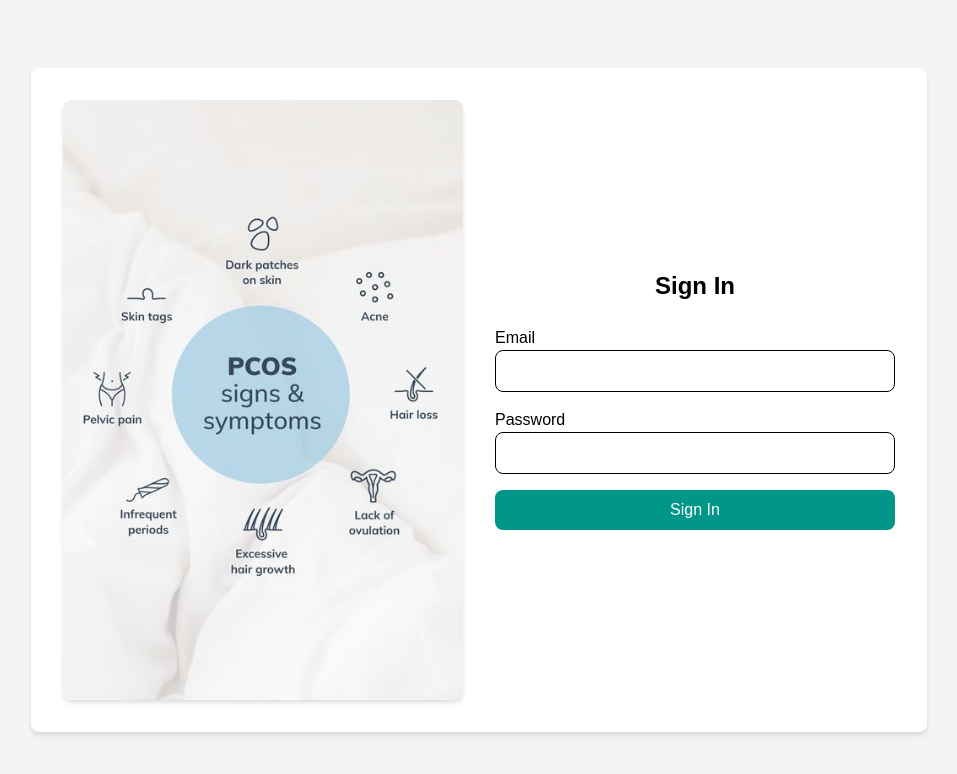
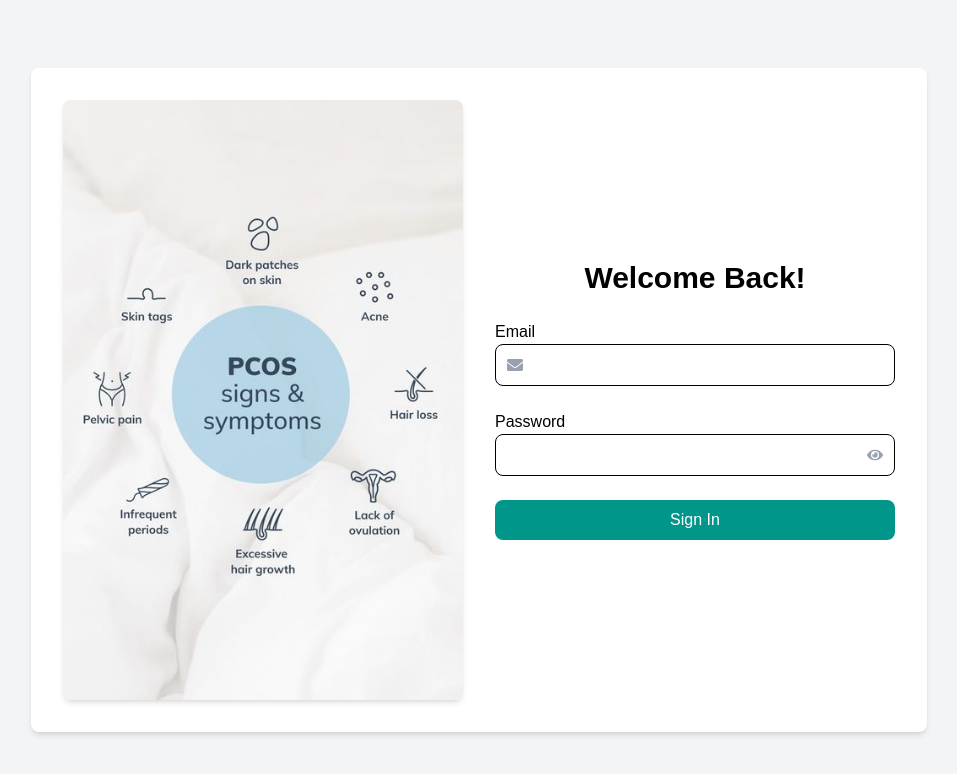
Before and after one commit to DevzekiFaith/pcos-med-app, a Next.js app: page /sign-in in a window 1280 px wide. Shown: the top 774 px of the page, without its empty margins (161-1118 px from the left). Built offline with nearby package versions, Linux system fonts and the light colour scheme.

Commit message:
New-envelope

```diff
--- a/src/Component/Modal/Modal.tsx
+++ b/src/Component/Modal/Modal.tsx
@@ -1,15 +1,31 @@
-"use client"
+"use client";
 
-import { useState } from "react";
+import { useState, useEffect } from "react";
 import Link from "next/link";
 import Image from "next/image";
 import { FaBars, FaTimes } from "react-icons/fa";
+import { useRouter } from "next/navigation";
 
 export default function Modal() {
   const [isOpen, setIsOpen] = useState(false);
+  const [isAuthenticated, setIsAuthenticated] = useState(false);
+  const router = useRouter();
 
   const toggleModal = () => {
     setIsOpen(!isOpen);
+  };
+
+  useEffect(() => {
+    // Check if the user is authenticated
+    const authStatus = localStorage.getItem("isAuthenticated");
+    setIsAuthenticated(authStatus === "true");
+  }, []);
+
+  const handleSignOut = () => {
+    localStorage.removeItem("isAuthenticated"); // Remove authentication flag
+    setIsAuthenticated(false); // Update state
+    toggleModal(); // Close the modal
+    router.push("/sign-in"); // Redirect to the Sign-In page
   };
 
   return (
@@ -25,7 +41,7 @@ export default function Modal() {
 
       {/* Modal */}
       {isOpen && (
-        <div className="fixed inset-0 bg-black opacity-95 z-50 flex items-center justify-center">
+        <div className="fixed inset-0 bg-black bg-opacity-95 z-50 flex items-center justify-center">
           <div className="bg-white w-11/12 max-w-md rounded-lg shadow-lg p-6 relative">
             {/* Close Button */}
             <button
@@ -68,9 +84,26 @@ export default function Modal() {
                 <Link href="/resources" onClick={toggleModal}>
                   Resources
                 </Link>
-                <Link href="/sign-in" onClick={toggleModal}>
-                  Sign In
-                </Link>
+                {isAuthenticated ? (
+                  <button
+                    onClick={handleSignOut}
+                    className="text-red-600 border border-red-600
+                    rounded-full px-4 py-2 hover:bg-red-600
+                    hover:text-white transition"
+                  >
+                    Sign Out
+                  </button>
+                ) : (
+                  <Link
+                    href="/sign-in"
+                    onClick={toggleModal}
+                    className="text-teal-600 border border-teal-600
+                    rounded-full px-4 py-2 hover:bg-teal-600 hover:text-white
+                    transition text-center"
+                  >
+                    Sign In
+                  </Link>
+                )}
               </nav>
             </div>
           </div>
--- a/src/app/sign-in/page.tsx
+++ b/src/app/sign-in/page.tsx
@@ -1,12 +1,19 @@
 "use client";
 
+import { useState } from "react";
 import { useForm } from "react-hook-form";
 import { useRouter } from "next/navigation";
 import Image from "next/image";
+import { FaEye, FaEyeSlash, FaEnvelope } from "react-icons/fa";
 
 export default function SignInPage() {
   const { register, handleSubmit, formState: { errors } } = useForm<{ email: string; password: string }>();
   const router = useRouter();
+  const [showPassword, setShowPassword] = useState(false);
+
+  const togglePasswordVisibility = () => {
+    setShowPassword(!showPassword);
+  };
 
   const onSubmit = (data: { email: string; password: string }) => {
     // Mock authentication logic
@@ -20,7 +27,7 @@ export default function SignInPage() {
 
   return (
     <div className="min-h-screen flex items-center justify-center bg-gray-100">
-      <div className="bg-white p-8 rounded-lg shadow-md w-full max-w-4xl flex flex-col lg:flex-row items-center gap-8">
+      <div className="bg-white p-8 rounded-lg shadow-md w-full max-w-4xl flex flex-col lg:flex-row items-center gap-8 transition-transform transform hover:scale-105 hover:translate-y-2 duration-300">
         {/* Image Section */}
         <div className="flex-1">
           <Image
@@ -28,45 +35,66 @@ export default function SignInPage() {
             alt="Sign-In Illustration"
             width={400}
             height={400}
-            className="rounded-lg shadow-md"
+            className="rounded-lg shadow-md hover:scale-110 transition-transform duration-300"
           />
         </div>
 
         {/* Form Section */}
         <div className="flex-1">
-          <h1 className="text-2xl font-bold text-black text-center mb-6">Sign In</h1>
-          <form onSubmit={handleSubmit(onSubmit)} className="space-y-4">
+          <h1 className="text-3xl font-bold text-black text-center mb-6
+          transition-transform transform hover:scale-105 duration-300">
+            Welcome Back!
+          </h1>
+          <form onSubmit={handleSubmit(onSubmit)} className="space-y-6">
+            {/* Email Input */}
             <div>
               <label htmlFor="email" className="block text-black font-medium">
                 Email
               </label>
+              <div className="relative">
+                <FaEnvelope className="absolute left-3 top-1/2 transform -translate-y-1/2 text-gray-400" />
                 <input
                   type="email"
                   id="email"
                   {...register("email", { required: "Email is required" })}
-                className="w-full px-4 py-2 border rounded-lg focus:outline-none focus:ring-2 focus:ring-teal-500 text-black"
+                  className="w-full pl-10 px-4 py-2 border rounded-lg focus:outline-none focus:ring-2 focus:ring-teal-500 text-black transition-transform transform hover:scale-105 duration-300"
                 />
+              </div>
               {errors.email && (
                 <p className="text-red-500 text-sm mt-1">{errors.email.message}</p>
               )}
             </div>
+
+            {/* Password Input */}
             <div>
               <label htmlFor="password" className="block text-black font-medium">
                 Password
               </label>
+              <div className="relative">
                 <input
-                type="password"
+                  type={showPassword ? "text" : "password"}
                   id="password"
                   {...register("password", { required: "Password is required" })}
-                className="w-full px-4 py-2 border rounded-lg focus:outline-none focus:ring-2 focus:ring-teal-500 text-black"
+                  className="w-full px-4 py-2 border rounded-lg focus:outline-none
+                  focus:ring-2 focus:ring-teal-500 text-black transition-transform transform hover:scale-105 duration-300"
                 />
+                <button
+                  type="button"
+                  onClick={togglePasswordVisibility}
+                  className="absolute right-3 top-1/2 transform -translate-y-1/2 text-gray-400 focus:outline-none"
+                >
+                  {showPassword ? <FaEyeSlash className="text-black" /> : <FaEye />}
+                </button>
+              </div>
               {errors.password && (
                 <p className="text-red-500 text-sm mt-1">{errors.password.message}</p>
               )}
             </div>
+
+            {/* Submit Button */}
             <button
               type="submit"
-              className="w-full bg-teal-600 text-white py-2 rounded-lg hover:bg-teal-700 transition"
+              className="w-full bg-teal-600 text-white py-2 rounded-lg hover:bg-teal-700 transition-transform transform hover:scale-105 duration-300"
             >
               Sign In
             </button>
```
Lines whose indentation alone changed are shown as unchanged.
